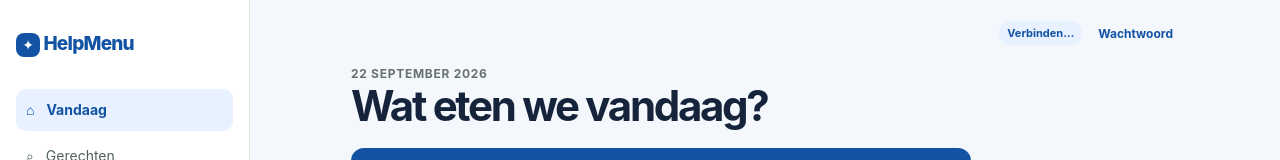
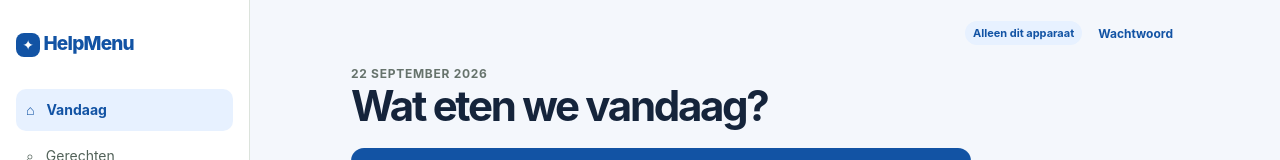
Before and after one commit to RoJoRZ/VriesKook, a SvelteKit app: page / in a window 1280 px wide. Shown: the top 160 px of the page. Built offline with nearby package versions, Linux system fonts and the light colour scheme.

Commit message:
Werk synchronisatiestatus direct bij

```diff
--- a/src/routes/+page.svelte
+++ b/src/routes/+page.svelte
@@ -59,6 +59,7 @@
   let pendingConfirmation: string | null = null;
   let saveConfirmation: string | null = null;
   let snapshot = '';
+  let syncText = 'Verbinden…';
 
   onMount(() => {
     void initialise();
@@ -103,6 +104,7 @@
   }
 
   $: snapshot = JSON.stringify({ dishes, batches, planner, bookings, friendDinners });
+  $: syncText = syncStatus === 'saving' ? 'Opslaan…' : syncStatus === 'offline' ? 'Niet gesynchroniseerd' : syncStatus === 'conflict' ? 'Wijzigingen afstemmen' : syncStatus === 'local' ? 'Alleen dit apparaat' : syncStatus === 'synced' ? 'Gesynchroniseerd' : 'Verbinden…';
   $: if (!hydrating && snapshot !== localSnapshot) {
     localSnapshot = snapshot;
     localStorage.setItem(storageKey, snapshot);
@@ -249,15 +251,6 @@
 
   function requestConfirmation(message: string) {
     pendingConfirmation = message;
-  }
-
-  function syncLabel() {
-    if (syncStatus === 'saving') return 'Opslaan…';
-    if (syncStatus === 'offline') return 'Niet gesynchroniseerd';
-    if (syncStatus === 'conflict') return 'Wijzigingen afstemmen';
-    if (syncStatus === 'local') return 'Alleen dit apparaat';
-    if (syncStatus === 'synced') return 'Gesynchroniseerd';
-    return 'Verbinden…';
   }
 
   function showToast(message: string) {
@@ -429,7 +422,7 @@
     <header class="topbar">
       <button class="mobile-brand" on:click={() => navigate('vandaag')} aria-label="Naar Vandaag"><span>✦</span> HelpMenu</button>
       <div class:warning={syncStatus === 'offline' || syncStatus === 'conflict'} class="sync-status" aria-live="polite">
-        <span>{syncLabel()}</span>
+        <span>{syncText}</span>
         {#if syncStatus === 'offline'}<button on:click={retrySync}>Opnieuw</button>{:else if syncStatus === 'conflict'}<button on:click={loadNewestState}>Nieuwste laden</button>{/if}
       </div>
       <button class="account-button" on:click={() => passwordDialog = true}>Wachtwoord</button>
```
